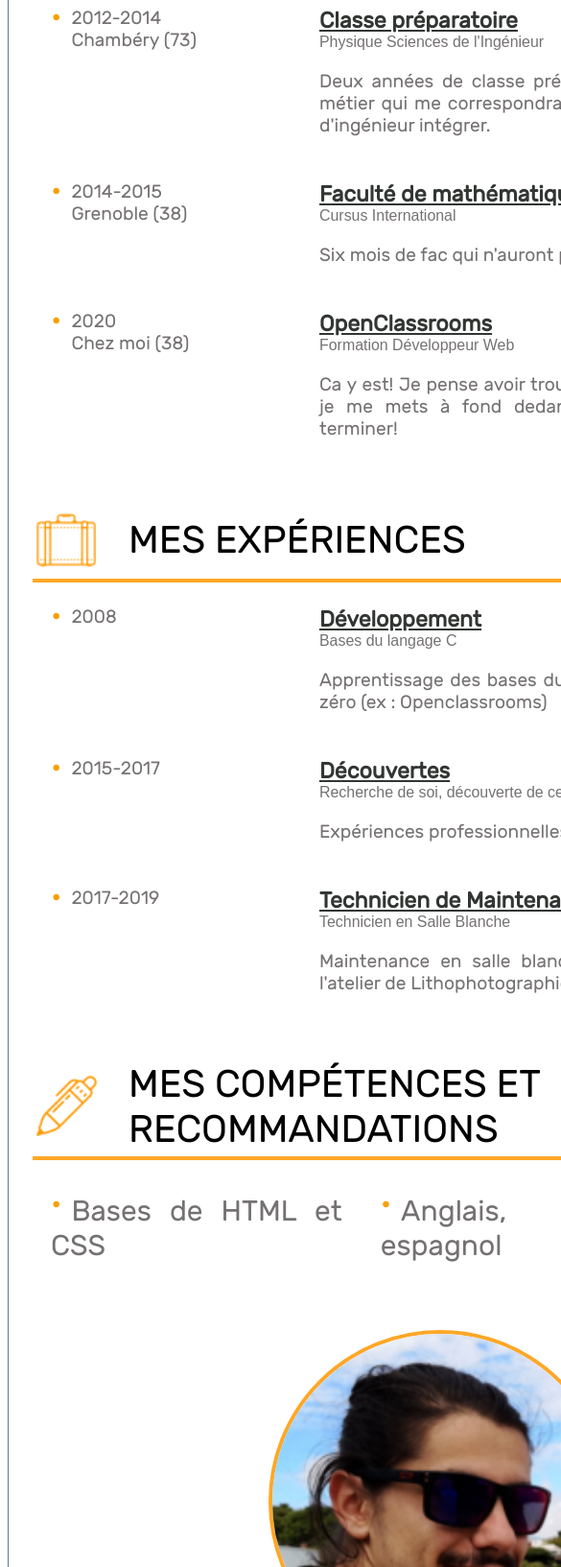
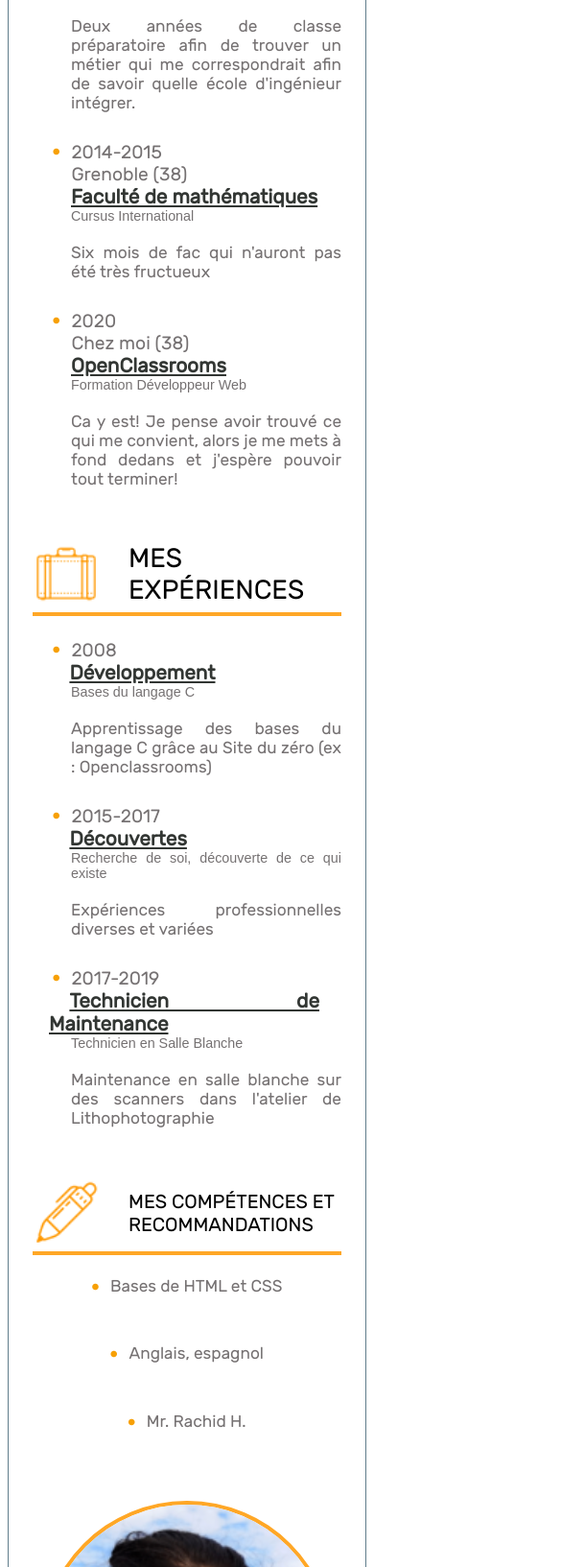
Before and after one commit to Damscreb/P2_crebassa_damien, a plain HTML site: page Mon_CV.html in a window 390 px wide. Shown: the part 367-2000 px from the top of the page at 96% size, 585 px wide, since content can reach past the window. Drawn offline with Linux system fonts and the light colour scheme.

Commit message:
Version finale

```diff
--- a/Mon_CV.css
+++ b/Mon_CV.css
@@ -9,7 +9,7 @@
 
 #Bloc_page      /* On définit les carac de la page : largeur, petite bordure, et on met les 2 gros blocs côte à côte */
 {
-    width : 900px;
+    max-width : 900px;
     margin : auto;
     border : 1px solid #607D8B;
     border-radius: 10px;
@@ -116,12 +116,17 @@ p, ul, li               /* Tout ce qui est texte en gros */
     flex-direction: column;
 }
 
-.p1                 /* On place en relatif les blocs textes */
+.p1, .p2                 /* On place en relatif les blocs textes */
 {
     position: relative;
     left : 200px;
     bottom : 39px;
-    padding-right: 200px;
+    width : 60%;
+}
+
+.p2
+{
+    bottom : 20px;
 }
 
 #Mes_infos h2
@@ -205,6 +210,12 @@ p, ul, li               /* Tout ce qui est texte en gros */
     bottom : 8px;
 }
 
+.experience h4
+{
+    position : relative;
+    right : 23px;
+}
+
 .prenom             /* Un peu de style */
 {
     color : #f7a005;
@@ -221,7 +232,7 @@ p, ul, li               /* Tout ce qui est texte en gros */
 /* LES MQ! LES MQ! LES MQ!! */
 
 
-@media all and (max-device-width:480px), (max-width:1000px)        /* Spécifications pour mobiles OU pour petits navigateurs  */
+@media all and (max-device-width:480px), (max-width:900px)        /* Spécifications pour mobiles OU pour petits navigateurs  */
 {
     #Bloc_page                                  /* Tout en colonne! Et la partie de droite au dessus du liseret! */
     {
@@ -275,13 +286,16 @@ p, ul, li               /* Tout ce qui est texte en gros */
         line-height: 2.8em;
     }
 
-    .p1
+    .p1, .p2
     {
         position: relative;
         bottom: 46px;
-        left : 280px;
         padding : 0;
-        margin-right: 300px;
+    }
+
+    .p2
+    {
+        bottom : 25px;
     }
 
     #Mes_loisirs img
@@ -306,3 +320,50 @@ p, ul, li               /* Tout ce qui est texte en gros */
         margin-bottom: 50px;
     }
 }
+
+@media all and (max-width:540px) {
+
+    #Titre{
+        font-size: 0.8em;
+    }
+
+    .Ma_formation, .Mon_exp {
+        font-size: 0.7em;
+    }
+
+    .Mes_comp{
+        font-size : 0.5em;
+    }
+
+    .Ico_forma, .Ico_exp, .Ico_comp{
+        width: 0.8em;
+    }
+
+    .Dates, .Listes{
+        display: flex;
+        flex-direction: column;
+    }
+
+    .p1, .p2{
+        top:0px;
+        left:21px;
+        width : 100%;
+        margin-bottom : 30px;
+        font-size : 0.9em;
+    }
+
+    .Listes{
+        justify-content: center;
+        font-size : 0.9em;
+    }
+
+    #Photo_moi{
+        width : 80%;
+        height : auto;
+    }
+
+    #Activites img{
+        width : 60%; height : auto;
+    }
+
+}
--- a/Mon_CV.html
+++ b/Mon_CV.html
@@ -51,19 +51,19 @@
                         <h2 id="Ma_formation"><img src=img_cv/ico_formation_mini2.png alt="icone formation" class="Ico_forma"/><span class="Ma_formation"> MA FORMATION</span></h2>
                         <hr />
                         <ul class="Dates">
-                            <li>2012-2014<br />Chambéry (73)<div class="p1"><h4>Classe préparatoire</h4><h5>Physique Sciences de l'Ingénieur</h5>Deux années de classe préparatoire afin de trouver un métier qui me correspondrait afin de savoir quelle école d'ingénieur intégrer.</div></li>
-                            <li>2014-2015<br />Grenoble (38)<div class="p1"><h4>Faculté de mathématiques</h4><h5>Cursus International</h5>Six mois de fac qui n'auront pas été très fructueux</div></li>
-                            <li>2020<br />Chez moi (38)<div class="p1"><h4>OpenClassrooms</h4><h5>Formation Développeur Web</h5>Ca y est! Je pense avoir trouvé ce qui me convient, alors je me mets à fond dedans et j'espère pouvoir tout terminer!</div></li>
+                            <li><div class="annee">2012-2014</div><div class="localisation">Chambéry (73)</div><div class="p1"><h4>Classe préparatoire</h4><h5>Physique Sciences de l'Ingénieur</h5>Deux années de classe préparatoire afin de trouver un métier qui me correspondrait afin de savoir quelle école d'ingénieur intégrer.</div></li>
+                            <li><div class="annee">2014-2015</div><div class="localisation">Grenoble (38)</div><div class="p1"><h4>Faculté de mathématiques</h4><h5>Cursus International</h5>Six mois de fac qui n'auront pas été très fructueux</div></li>
+                            <li><div class="annee">2020</div><div class="localisation">Chez moi (38)</div><div class="p1"><h4>OpenClassrooms</h4><h5>Formation Développeur Web</h5>Ca y est! Je pense avoir trouvé ce qui me convient, alors je me mets à fond dedans et j'espère pouvoir tout terminer!</div></li>
                         </ul>
                     </section>
 
-                    <section>
+                    <section class="experience">
                         <h2 id="Mon_experience"><img src=img_cv/ico_experience_mini2.png alt="icone expériences pro" class="Ico_exp"/><span class="Mon_exp"> MES EXPÉRIENCES</span></h2>
                         <hr />
                         <ul class="Dates">
-                            <li>2008 <br/><br/><div class="p1"><h4>Développement</h4><h5>Bases du langage C</h5>Apprentissage des bases du langage C grâce au Site du zéro (ex : Openclassrooms)</div></li>
-                            <li>2015-2017 <br/><br/><div class="p1"><h4>Découvertes</h4><h5>Recherche de soi, découverte de ce qui existe</h5>Expériences professionnelles diverses et variées</div></li>
-                            <li>2017-2019<br/><br/> <div class="p1"><h4>Technicien de Maintenance</h4><h5>Technicien en Salle Blanche</h5>Maintenance en salle blanche sur des scanners dans l'atelier de Lithophotographie</div></li>
+                            <li><div class="annee">2008</div><div class="p2"><h4>Développement</h4><h5>Bases du langage C</h5>Apprentissage des bases du langage C grâce au Site du zéro (ex : Openclassrooms)</div></li>
+                            <li><div class="annee">2015-2017</div><div class="p2"><h4>Découvertes</h4><h5>Recherche de soi, découverte de ce qui existe</h5>Expériences professionnelles diverses et variées</div></li>
+                            <li><div class="annee">2017-2019</div><div class="p2"><h4>Technicien de Maintenance</h4><h5>Technicien en Salle Blanche</h5>Maintenance en salle blanche sur des scanners dans l'atelier de Lithophotographie</div></li>
                         </ul>
                     </section>
 
--- /dev/null
+++ b/Mon_CV2.css
@@ -0,0 +1,398 @@
+@font-face {                    /* Définition d'une nouvelle police nommée rubik-regular */
+    font-family: 'rubik-regular';
+    src : url('rubik-regular.eot');
+    src : url('rubik-regular.eot?#iefix') format('embedded-opentype'),
+          url('rubik-regular.woff') format('woff'),
+          url('rubik-regular.ttf') format('truetype'),
+          url('rubik-regular#rubik-regular') format('svg');
+}
+
+#Bloc_page      /* On définit les carac de la page : largeur, petite bordure, et on met les 2 gros blocs côte à côte */
+{
+    max-width : 900px;
+    margin : auto;
+    border : 1px solid #607D8B;
+    border-radius: 10px;
+    display: flex;
+    flex-direction: row;
+}
+
+h1, h2, h3, h5  /* On enlève le style par défaut des différents titres */
+{
+    font-family: 'rubik-regular', Arial, Helvetica, sans-serif;
+    font-weight: normal;
+    color : #757172;
+    margin : 0px;
+}
+
+h4
+{
+    margin : 0px;
+    color : #323633;
+    font-size: larger;
+    text-decoration : underline;
+}
+
+h5
+{
+    margin-bottom: 20px;
+    font-family: Arial, Helvetica, sans-serif;
+}
+
+p, ul, li               /* Tout ce qui est texte en gros */
+{
+    text-align: justify;
+    font-family: 'rubik-regular',Arial, Helvetica, sans-serif;
+    color : #757172;
+}
+
+/* Travail sur le liseret */
+
+#Liseret    /* Taille, couleur, bordure */
+{
+    width : 60%;
+    margin-right: 20px;
+    background-color : #f7a005;
+    border-radius: 10px;
+    position : relative;
+}
+
+#Photo_moi    /* Placement de la photo + caractéristiques */
+{
+    display : flex;
+    position : relative;
+    border-radius: 50%;
+    border : solid 4px;
+    border-color: #FFA726;
+    margin: auto;
+    margin-bottom: 40px;
+    top : 15px;
+}
+
+#Liseret h3     /* Ruban gris derrière les titres du liseret */
+{
+    font-family: 'rubik-regular', Arial, Helvetica, sans-serif;
+    background-color: #333031;
+    color : #f7a005;
+    text-align : center;
+    line-height : 160%;
+    font-size: larger;
+    font-weight: bold;
+}
+
+#Liseret p      /* Bordure interne pour les écrits */
+{
+    padding : 20px;
+    color : #333031;
+}
+
+#Activites      /* Ici c'est pour essayer d'aligner les 3 images correctement */
+{
+    display: flex;
+    flex-direction: row;
+    justify-content: space-around;
+}
+
+#Activites img  /* Bordure noire autour des images de la partie activités */
+{
+    border : solid 2px;
+    border-color: black;
+    border-radius : 50%;
+}
+
+
+/* On passe sur la partie de droite! */
+
+
+#Contenu
+{
+    padding: 25px;  /* Petite marge des familles tout autour */
+    padding-top: 40px;
+}
+
+#Mes_infos           /* On veut que les 3 parties soient en colonnes */
+{
+    display: flex;
+    flex-direction: column;
+}
+
+.p1, .p2                 /* On place en relatif les blocs textes */
+{
+    position: relative;
+    left : 200px;
+    bottom : 39px;
+    width : 60%;
+}
+
+.p2
+{
+    bottom : 20px;
+}
+
+#Mes_infos h2
+{
+    color : Black;
+}
+
+#Contenu img        /* On rapetissit un peu les images et on ajoute une marge à droite pour que les titres ne soient pas collés à l'image */
+{
+    height : 40px;
+    margin-right: 10px;
+}
+
+#Contenu hr         /* La balise <hr /> nous permet d'obtenir le trait de séparation, colorions et plaçons le */
+{
+    color : #FFFFFF;
+    background-color: #FFA726;
+    border: 2px #FFA726 solid;
+    position: relative;
+    top : -5px;
+    margin-bottom: 0px;
+}
+
+#Ma_formation, #Mon_experience, #Mes_competences    /* On rend les conteneurs (ici de l'icone + titre) flexbox, puis on aligne en ligne au début les 2 box + on les centre */
+{
+    display : flex;
+    flex-direction: row;
+    justify-content: flex-start;
+    align-items : center;
+    margin-top : -15px;
+}
+
+#Contenu img, .Ma_formation, .Mon_exp, .Mes_comp    /* Les images et les titres, on les transforme en box */
+{
+    display : flex;
+    justify-content: space-between;
+    margin-top: 20px;
+}
+
+.Listes
+{
+    display: flex;
+    flex-direction: row;
+    align-items: center;
+    position: relative;
+    left : -21px;
+}
+
+.Dates        /* On retire les puces des listes et on les place mieux */
+{
+    list-style-type: none;
+    position: relative;
+    left : -21px;
+}
+
+.Comp
+{
+    list-style-type: none;
+    display: flex;
+}
+
+.Dates li:before   /* On recrée des puces pour pouvoir les modifier! */
+{
+    content: "\2022";
+    float : left;
+    color: #f7a005;
+    margin-right: 10px;
+    font-size : 30px;
+    position: relative;
+    bottom : 8px;
+}
+
+.Comp li:before
+{
+    content: "\2022";
+    float : left;
+    color: #f7a005;
+    margin-right: 10px;
+    font-size : 30px;
+    position: relative;
+    bottom : 8px;
+}
+
+.experience h4
+{
+    position : relative;
+    right : 23px;
+}
+
+.prenom             /* Un peu de style */
+{
+    color : #f7a005;
+}
+
+.soulign
+{
+    text-decoration: underline;
+    text-decoration-color: #f7a005;
+    text-decoration-thickness: 2px  ;
+}
+
+
+/* LES MQ! LES MQ! LES MQ!! */
+
+
+@media all and (max-device-width:480px), (max-width:900px)        /* Spécifications pour mobiles OU pour petits navigateurs  */
+{
+    #Bloc_page                                  /* Tout en colonne! Et la partie de droite au dessus du liseret! */
+    {
+        flex-direction: column-reverse;
+        padding-top: 20px;
+    }
+
+    #Mes_infos h2                               /* J'agrandis un peu les titres */
+    {
+        font-size: 40px;
+    }
+
+    #Ma_formation, #Mon_experience, #Mes_competences
+    {
+        margin-top : 10px;
+    }
+
+    #Titre
+    {
+        font-size: 1.6em;
+    }
+
+    #Contenu
+    {
+        font-size: 1.2em;
+    }
+
+    #Contenu img                                /* Et les images */
+    {
+        padding-right: 20px;
+        width : 70px;
+        height : 70px;
+    }
+
+    #Liseret
+    {
+        background-color: white;
+        border-radius: 0px;
+        width : 100%;
+        display : flex;
+        flex-direction: column;
+    }
+
+    #Liseret_txt
+    {
+        min-height: auto;
+    }
+
+    #contact
+    {
+        text-align: center;
+    }
+
+    #Liseret h3
+    {
+        line-height: 2.8em;
+    }
+
+    .localisation
+    {
+        position : relative;
+        left : 80px;
+        font-size: 1,1em;
+        width : 50%;
+    }
+
+    .p1, .p2
+    {
+        position: relative;
+        width : 80%;
+        top : 5px;
+        left : 100px;
+    }
+
+    .annee
+    {
+        margin-top: 24px;
+    }
+
+
+    #Mes_loisirs img
+    {
+        height : 150px;
+        width : 150px;
+        display: flex;
+        flex-direction: row;
+        justify-content: space-between;
+    }
+
+    .Listes
+    {
+        font-size: 20px;
+    }
+
+
+    #Photo_moi                                  /* J'agrandis ma photo */
+    {
+        width : 350px;
+        height : 350px;
+        margin-bottom: 50px;
+    }
+}
+
+@media all and (max-width:540px) {
+
+    #Titre{
+        font-size: 0.8em;
+    }
+
+    .annee{
+        position: relative;
+        bottom: 20px;
+    }
+
+    .localisation{
+        position: relative;
+        left : 20px; bottom: 20px;
+    }
+
+    .Dates h4{
+        left : 0px;
+    }
+
+    .Ma_formation, .Mon_exp {
+        font-size: 0.7em;
+    }
+
+    .Mes_comp{
+        font-size : 0.5em;
+    }
+
+    .Ico_forma, .Ico_exp, .Ico_comp{
+        width: 0.8em;
+    }
+
+    .Dates, .Listes{
+        display: flex;
+        flex-direction: column;
+    }
+
+    .p1, .p2{
+        top:0px;
+        left:21px;
+        width : 100%;
+        margin-bottom : 30px;
+        font-size : 0.9em;
+    }
+
+    .Listes{
+        justify-content: center;
+        font-size : 0.9em;
+    }
+
+    #Photo_moi{
+        width : 80%;
+        height : auto;
+    }
+
+    #Activites img{
+        width : 60%; height : auto;
+    }
+
+}
```
Also changed, not shown: 1 other file.
